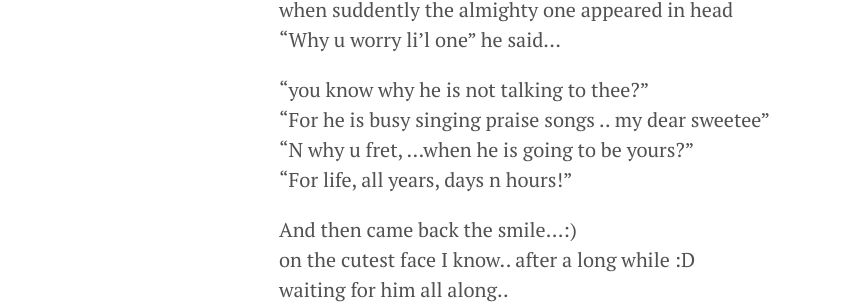
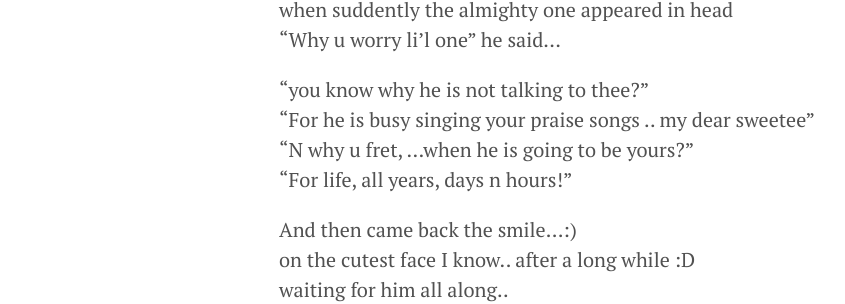
Before and after one commit to ourmemories/ourmemories.github.io, a Jekyll site: the page built from _posts/2015-08-11-post6.md, in a window 1280 px wide and 1400 px high, scrolled down 1125 px. Shown: the part 332-636 px from the top of the window, without its empty margins (1-846 px from the left). Built offline with Jekyll 4.4.1, drawn with Linux system fonts in a browser that asks for light colours; Markdown is read by kramdown in place of the engine named in the settings; some of the changed text lies outside the part shown.

Commit message:
New post

```diff
--- a/_posts/2015-08-11-post6.md
+++ b/_posts/2015-08-11-post6.md
@@ -41,7 +41,7 @@ when suddently the almighty one appeared in head<br/>
 "Why u worry li'l one" he said...<br/>
 
 "you know why he is not talking to thee?" <br/>
-"For he is busy singing praise songs .. my dear sweetee"<br/>
+"For he is busy singing your praise songs .. my dear sweetee"<br/>
 "N why u fret, ...when he is going to be yours?"<br/>
 "For life, all years, days n hours!"<br/>
 
```
Also changed, not shown: _posts/2015-08-11-post7.md (added, +19 -0 lines).
